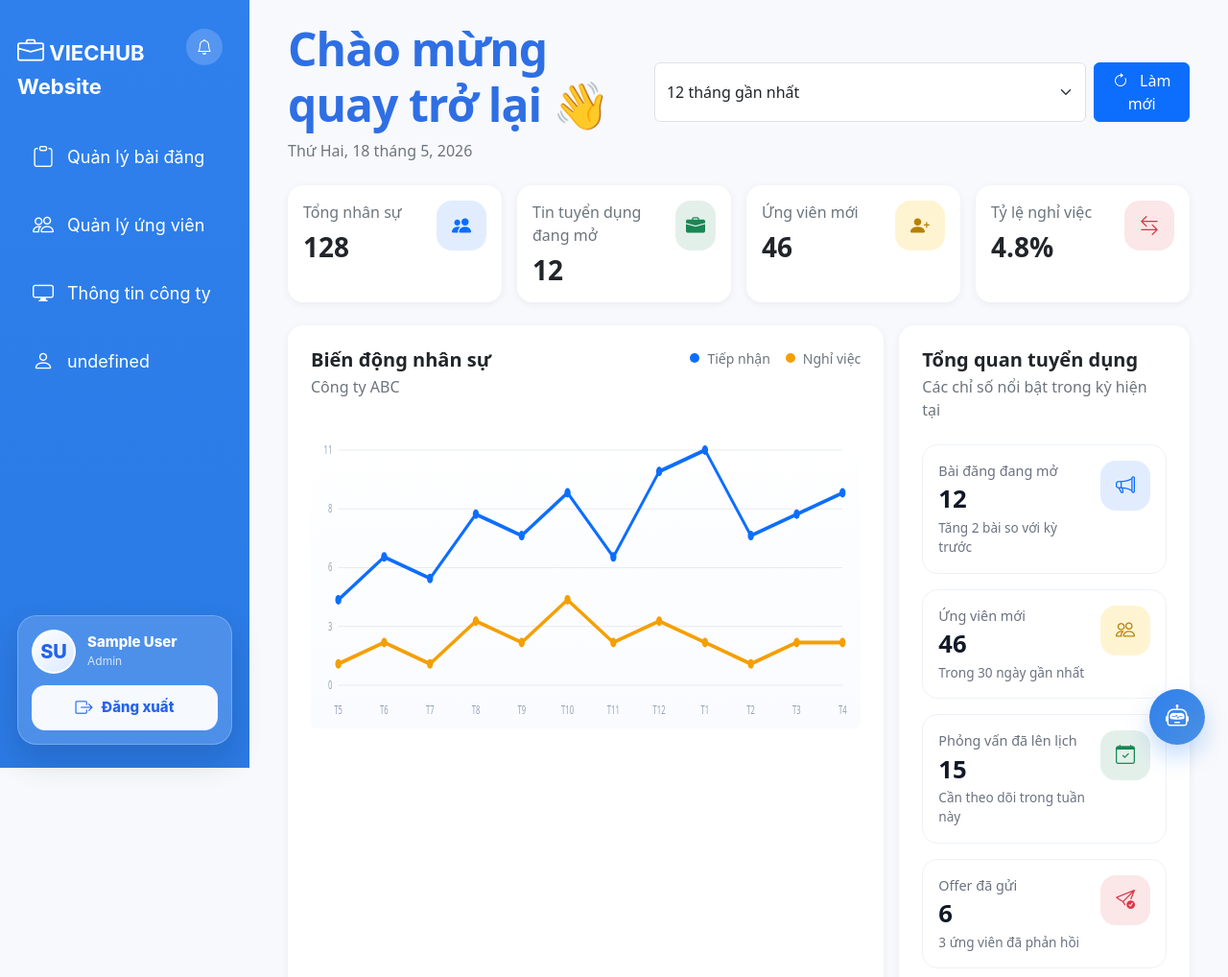
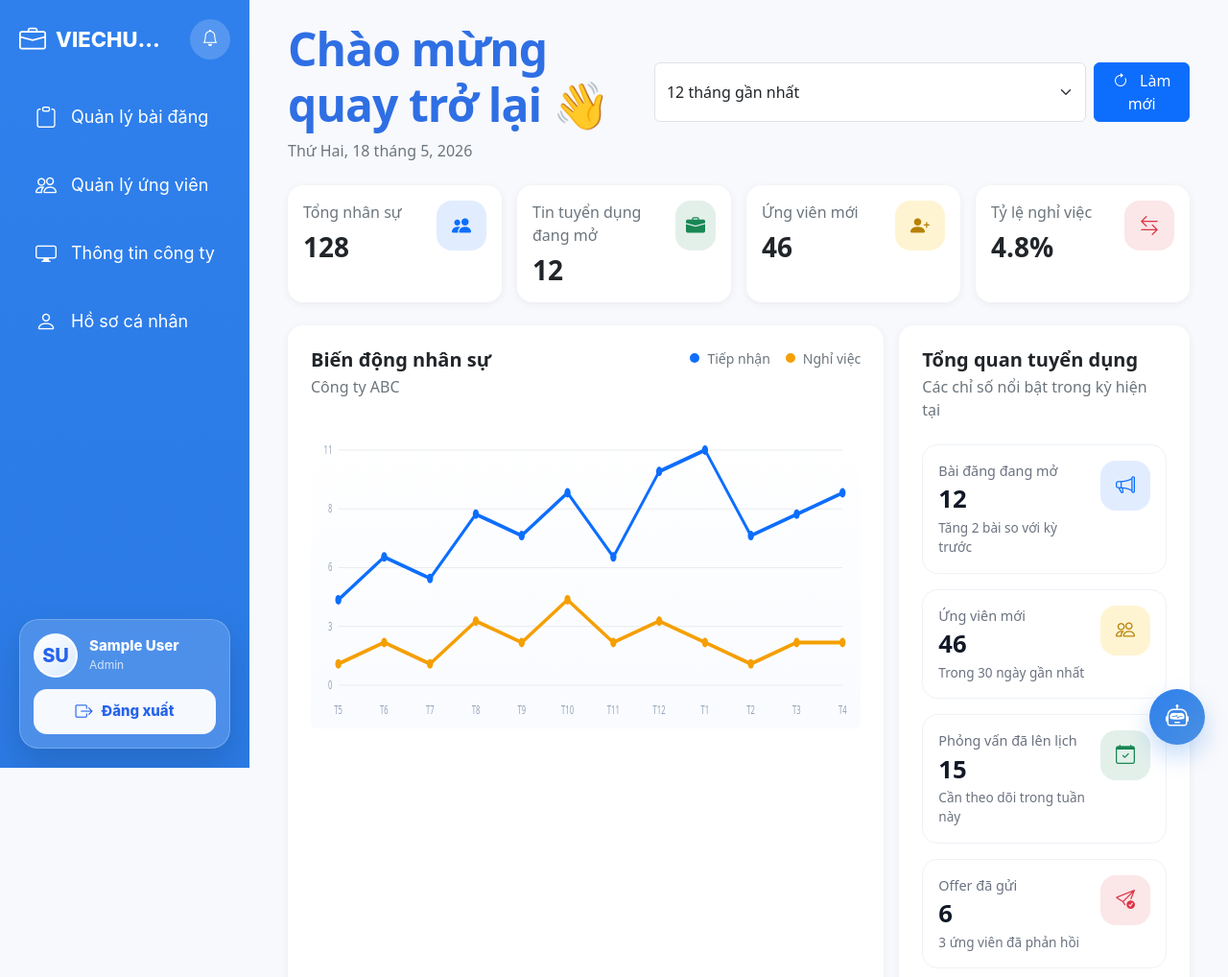
Before and after one commit to TruongAnhKietK49/recruitment-and-job-search, a plain HTML site: page frontend/pages/HR Pages/dashboard.html in a window 1280 px wide. Shown: the top 1018 px of the page at 96% size. Drawn offline with nearby package versions, Linux system fonts and the light colour scheme; no server answers; sample sign-in values are in the browser's storage.

Commit message:
fix: bug layout sidebar HR

```diff
--- a/frontend/pages/utils/navbarHR.html
+++ b/frontend/pages/utils/navbarHR.html
@@ -1,5 +1,10 @@
 <aside class="sidebar">
-  <div class="brand d-flex flex-column">
+  <div class="brand">
+    <div class="title">
+      <i class="bi bi-briefcase"></i>
+      <span>VIECHUB Website</span>
+    </div>
+
     <div class="notification-wrapper">
       <button class="notification-btn" id="notificationBtn" type="button">
         <i class="bi bi-bell"></i>
@@ -9,7 +14,9 @@
       <div class="notification-dropdown" id="notificationDropdown">
         <div class="notification-header">
           <p class="noti-title mb-0">Thông báo</p>
-          <button type="button" class="mark-all-read-btn" id="markAllReadBtn">Đánh dấu đã đọc</button>
+          <button type="button" class="mark-all-read-btn" id="markAllReadBtn">
+            Đánh dấu đã đọc
+          </button>
         </div>
 
         <ul id="notificationList" class="notification-list">
@@ -17,32 +24,27 @@
         </ul>
       </div>
     </div>
-    <div class="title">
-      <i class="bi bi-briefcase"></i>
-      <span>VIECHUB Website</span>
-    </div>
   </div>
 
-  <nav>
-    <!-- <a href="../HR Pages/dashboard.html" class="menu-link">
-      <i class="bi bi-house-door"></i>
-      <span>Dashboard</span>
-    </a> -->
+  <nav class="sidebar-nav">
     <a href="../HR Pages/jobManagement.html" class="menu-link" id="menu-manage-posts">
       <i class="bi bi-clipboard"></i>
       <span>Quản lý bài đăng</span>
     </a>
+
     <a href="../HR Pages/candidateManagement.html" class="menu-link">
       <i class="bi bi-people"></i>
       <span>Quản lý ứng viên</span>
     </a>
+
     <a href="../HR Pages/companyManagement.html" class="menu-link">
       <i class="bi bi-display"></i>
       <span>Thông tin công ty</span>
     </a>
+
     <a href="../HR Pages/profile.html" class="menu-link">
       <i class="bi bi-person"></i>
-      <span id="userName"></span>
+      <span>Hồ sơ cá nhân</span>
     </a>
   </nav>
 
@@ -81,7 +83,9 @@
       </div>
 
       <div class="ai-chat-body" id="aiChatBody">
-        <div class="ai-message ai">Xin chào. Tôi có thể giúp bạn lọc ứng viên phù hợp với vị trí công việc.</div>
+        <div class="ai-message ai">
+          Xin chào. Tôi có thể giúp bạn lọc ứng viên phù hợp với vị trí công việc.
+        </div>
 
         <div class="ai-quick-prompts" id="aiQuickPrompts">
           <button type="button" class="ai-quick-prompt" data-message="Hướng dẫn sử dụng">
@@ -110,101 +114,78 @@
 <style>
   .sidebar {
     font-family: "Inter", sans-serif;
-    width: var(--sidebar-width);
+    width: var(--sidebar-width, 300px);
+    height: 100vh;
     min-height: 100vh;
-    background: linear-gradient(180deg, var(--primary) 0%, #2b7ae4 100%);
+    background: linear-gradient(180deg, var(--primary, #4b82e8) 0%, #2b7ae4 100%);
     color: #fff;
-    padding: 20px 18px;
+    padding: 20px;
     position: fixed;
     left: 0;
     top: 0;
-    overflow: visible;
     z-index: 1000;
+
+    display: flex;
+    flex-direction: column;
+    overflow-x: hidden;
+    overflow-y: auto;
   }
 
   .brand {
+    position: relative;
+    display: flex;
+    align-items: center;
+    justify-content: space-between;
     gap: 12px;
-    font-size: 22px;
-    font-weight: 700;
-    margin-bottom: 26px;
+    margin-bottom: 30px;
+    min-width: 0;
   }
 
-  .brand i {
+  .brand .title {
+    display: flex;
+    align-items: center;
+    gap: 10px;
+    min-width: 0;
+    flex: 1;
+    padding-right: 8px;
+  }
+
+  .brand .title i {
+    flex: 0 0 auto;
     font-size: 28px;
   }
 
-  .menu-link {
-    display: flex;
-    align-items: center;
-    gap: 14px;
-    color: #fff;
-    text-decoration: none;
-    font-size: 18px;
-    padding: 14px 16px;
-    border-radius: 10px;
-    margin-bottom: 10px;
-    transition: 0.2s ease;
-  }
-
-  .menu-link:hover,
-  .menu-link.active {
-    background: rgba(69, 40, 197, 0.5);
-    color: #fff;
-  }
-
-  .menu-link i {
+  .brand .title span {
+    display: block;
+    min-width: 0;
+    max-width: 100%;
     font-size: 22px;
-  }
-
-  .disabled-menu {
-    opacity: 0.5;
-    cursor: not-allowed;
-    pointer-events: none;
-  }
-
-  .sidebar-bottom {
-    position: absolute;
-    bottom: 24px;
-    left: 18px;
-    right: 18px;
-  }
-
-  @media (max-width: 991.98px) {
-    .sidebar {
-      position: relative;
-      width: 100%;
-      min-height: auto;
-    }
-
-    .sidebar-bottom {
-      position: static;
-      margin-top: 24px;
-    }
+    font-weight: 800;
+    white-space: nowrap;
+    overflow: hidden;
+    text-overflow: ellipsis;
   }
 
   .notification-wrapper {
     position: relative;
+    flex: 0 0 auto;
   }
 
   .notification-btn {
-    position: absolute;
-    top: 10px;
-    right: 10px;
-    width: 38px;
-    height: 38px;
+    width: 42px;
+    height: 42px;
+    border: none;
+    border-radius: 50%;
+    background: rgba(255, 255, 255, 0.18);
+    color: #fff;
     display: flex;
     align-items: center;
     justify-content: center;
-    background: rgba(255, 255, 255, 0.18);
-    border: none;
-    border-radius: 50%;
-    color: #fff;
     cursor: pointer;
-    z-index: 20;
   }
 
   .notification-btn i {
-    font-size: 16px;
+    font-size: 17px;
   }
 
   .badge {
@@ -225,10 +206,9 @@
 
   .notification-dropdown {
     display: none;
-    position: absolute;
-    top: 52px;
-    left: calc(100% + 12px);
-    /* xổ sang phải sidebar */
+    position: fixed;
+    top: 76px;
+    left: calc(var(--sidebar-width, 300px) + 16px);
     width: 320px;
     max-height: 420px;
     overflow-y: auto;
@@ -248,6 +228,7 @@
     display: flex;
     align-items: center;
     justify-content: space-between;
+    gap: 12px;
     margin-bottom: 8px;
   }
 
@@ -259,9 +240,10 @@
   .mark-all-read-btn {
     border: none;
     background: transparent;
-    color: var(--primary);
+    color: var(--primary, #2f80ed);
     font-size: 13px;
     cursor: pointer;
+    white-space: nowrap;
   }
 
   .notification-list {
@@ -307,6 +289,156 @@
     padding: 12px;
     text-align: center;
     color: #777;
+  }
+
+  .sidebar-nav {
+    flex: 1;
+    min-height: 0;
+  }
+
+  .menu-link {
+    width: 100%;
+    min-height: 58px;
+    display: flex;
+    align-items: center;
+    gap: 14px;
+    color: #fff;
+    text-decoration: none;
+    font-size: 18px;
+    padding: 14px 16px;
+    border-radius: 12px;
+    margin-bottom: 10px;
+    transition: 0.2s ease;
+  }
+
+  .menu-link:hover,
+  .menu-link.active {
+    background: rgba(69, 40, 197, 0.5);
+    color: #fff;
+  }
+
+  .menu-link i {
+    flex: 0 0 24px;
+    width: 24px;
+    text-align: center;
+    font-size: 22px;
+  }
+
+  .menu-link span {
+    flex: 1;
+    min-width: 0;
+    line-height: 1.35;
+    overflow: hidden;
+    text-overflow: ellipsis;
+  }
+
+  .disabled-menu {
+    opacity: 0.5;
+    cursor: not-allowed;
+    pointer-events: none;
+  }
+
+  .sidebar-bottom {
+    position: static;
+    margin-top: auto;
+    padding-top: 16px;
+  }
+
+  .sidebar-user-card {
+    width: 100%;
+    padding: 14px;
+    border-radius: 20px;
+    background: rgba(255, 255, 255, 0.16);
+    border: 1px solid rgba(255, 255, 255, 0.22);
+    box-shadow: 0 16px 34px rgba(15, 23, 42, 0.16);
+    backdrop-filter: blur(10px);
+  }
+
+  .sidebar-user-info {
+    display: flex;
+    align-items: center;
+    gap: 12px;
+    color: #fff;
+    text-decoration: none;
+    margin-bottom: 12px;
+  }
+
+  .sidebar-user-info:hover {
+    color: #fff;
+  }
+
+  .sidebar-user-avatar {
+    width: 46px;
+    height: 46px;
+    flex: 0 0 46px;
+    border-radius: 50%;
+    overflow: hidden;
+    background: linear-gradient(135deg, #ffffff, #dbeafe);
+    color: #2563eb;
+    display: flex;
+    align-items: center;
+    justify-content: center;
+    font-size: 20px;
+    font-weight: 800;
+    border: 2px solid rgba(255, 255, 255, 0.8);
+  }
+
+  .sidebar-user-avatar img {
+    width: 100%;
+    height: 100%;
+    object-fit: cover;
+  }
+
+  .sidebar-user-meta {
+    min-width: 0;
+    flex: 1;
+  }
+
+  .sidebar-user-name {
+    max-width: 150px;
+    font-size: 15px;
+    font-weight: 800;
+    line-height: 1.25;
+    white-space: nowrap;
+    overflow: hidden;
+    text-overflow: ellipsis;
+  }
+
+  .sidebar-user-role {
+    margin-top: 2px;
+    font-size: 12px;
+    color: rgba(255, 255, 255, 0.76);
+    white-space: nowrap;
+    overflow: hidden;
+    text-overflow: ellipsis;
+  }
+
+  .sidebar-logout-btn {
+    width: 100%;
+    border: none;
+    border-radius: 14px;
+    padding: 10px 12px;
+    background: rgba(255, 255, 255, 0.95);
+    color: #2563eb;
+    display: flex;
+    align-items: center;
+    justify-content: center;
+    gap: 9px;
+    font-size: 15px;
+    font-weight: 800;
+    cursor: pointer;
+    transition: 0.2s ease;
+  }
+
+  .sidebar-logout-btn i {
+    font-size: 18px;
+  }
+
+  .sidebar-logout-btn:hover {
+    background: #ffffff;
+    color: #1d4ed8;
+    transform: translateY(-1px);
+    box-shadow: 0 10px 22px rgba(15, 23, 42, 0.18);
   }
 
   .ai-chat-widget {
@@ -427,81 +559,6 @@
     cursor: pointer;
   }
 
-  .ai-candidate-card {
-    background: #fff;
-    border: 1px solid #e5e7eb;
-    border-radius: 14px;
-    padding: 12px;
-    box-shadow: 0 6px 16px rgba(0, 0, 0, 0.05);
-  }
-
-  .ai-candidate-top {
-    display: flex;
-    align-items: center;
-    justify-content: space-between;
-    gap: 10px;
-    margin-bottom: 8px;
-  }
-
-  .ai-candidate-name {
-    font-size: 15px;
-    font-weight: 700;
-    color: #111827;
-  }
-
-  .ai-candidate-score {
-    background: #eaf2ff;
-    color: #2f80ed;
-    font-weight: 700;
-    font-size: 13px;
-    padding: 4px 10px;
-    border-radius: 999px;
-    white-space: nowrap;
-  }
-
-  .ai-candidate-reason {
-    font-size: 13px;
-    color: #374151;
-    margin-bottom: 8px;
-  }
-
-  .ai-tag-group {
-    display: flex;
-    flex-wrap: wrap;
-    gap: 6px;
-    margin-bottom: 8px;
-  }
-
-  .ai-tag {
-    background: #f3f4f6;
-    color: #374151;
-    font-size: 12px;
-    border-radius: 999px;
-    padding: 4px 8px;
-  }
-
-  .ai-candidate-actions {
-    display: flex;
-    gap: 8px;
-    margin-top: 8px;
-  }
-
-  .ai-candidate-btn {
-    border: none;
-    border-radius: 10px;
-    padding: 8px 10px;
-    font-size: 12px;
-    cursor: pointer;
-    background: #2f80ed;
-    color: #fff;
-    text-decoration: none;
-  }
-
-  .ai-typing {
-    font-style: italic;
-    opacity: 0.75;
-  }
-
   .ai-quick-prompts {
     display: flex;
     flex-wrap: wrap;
@@ -534,100 +591,24 @@
     transform: none;
   }
 
-  .sidebar-user-card {
-    width: 100%;
-    padding: 14px;
-    border-radius: 20px;
-    background: rgba(255, 255, 255, 0.16);
-    border: 1px solid rgba(255, 255, 255, 0.22);
-    box-shadow: 0 16px 34px rgba(15, 23, 42, 0.16);
-    backdrop-filter: blur(10px);
-  }
+  @media (max-width: 991.98px) {
+    .sidebar {
+      position: relative;
+      width: 100%;
+      height: auto;
+      min-height: auto;
+    }
 
-  .sidebar-user-info {
-    display: flex;
-    align-items: center;
-    gap: 12px;
-    color: #fff;
-    text-decoration: none;
-    margin-bottom: 12px;
-  }
+    .notification-dropdown {
+      position: absolute;
+      top: 52px;
+      right: 0;
+      left: auto;
+      width: min(320px, calc(100vw - 40px));
+    }
 
-  .sidebar-user-info:hover {
-    color: #fff;
-  }
-
-  .sidebar-user-avatar {
-    width: 46px;
-    height: 46px;
-    flex: 0 0 46px;
-    border-radius: 50%;
-    overflow: hidden;
-    background: linear-gradient(135deg, #ffffff, #dbeafe);
-    color: #2563eb;
-    display: flex;
-    align-items: center;
-    justify-content: center;
-    font-size: 20px;
-    font-weight: 800;
-    border: 2px solid rgba(255, 255, 255, 0.8);
-  }
-
-  .sidebar-user-avatar img {
-    width: 100%;
-    height: 100%;
-    object-fit: cover;
-  }
-
-  .sidebar-user-meta {
-    min-width: 0;
-    flex: 1;
-  }
-
-  .sidebar-user-name {
-    max-width: 150px;
-    font-size: 15px;
-    font-weight: 800;
-    line-height: 1.25;
-    white-space: nowrap;
-    overflow: hidden;
-    text-overflow: ellipsis;
-  }
-
-  .sidebar-user-role {
-    margin-top: 2px;
-    font-size: 12px;
-    color: rgba(255, 255, 255, 0.76);
-    white-space: nowrap;
-    overflow: hidden;
-    text-overflow: ellipsis;
-  }
-
-  .sidebar-logout-btn {
-    width: 100%;
-    border: none;
-    border-radius: 14px;
-    padding: 10px 12px;
-    background: rgba(255, 255, 255, 0.95);
-    color: #2563eb;
-    display: flex;
-    align-items: center;
-    justify-content: center;
-    gap: 9px;
-    font-size: 15px;
-    font-weight: 800;
-    cursor: pointer;
-    transition: 0.2s ease;
-  }
-
-  .sidebar-logout-btn i {
-    font-size: 18px;
-  }
-
-  .sidebar-logout-btn:hover {
-    background: #ffffff;
-    color: #1d4ed8;
-    transform: translateY(-1px);
-    box-shadow: 0 10px 22px rgba(15, 23, 42, 0.18);
+    .sidebar-bottom {
+      margin-top: 24px;
+    }
   }
 </style>
```
